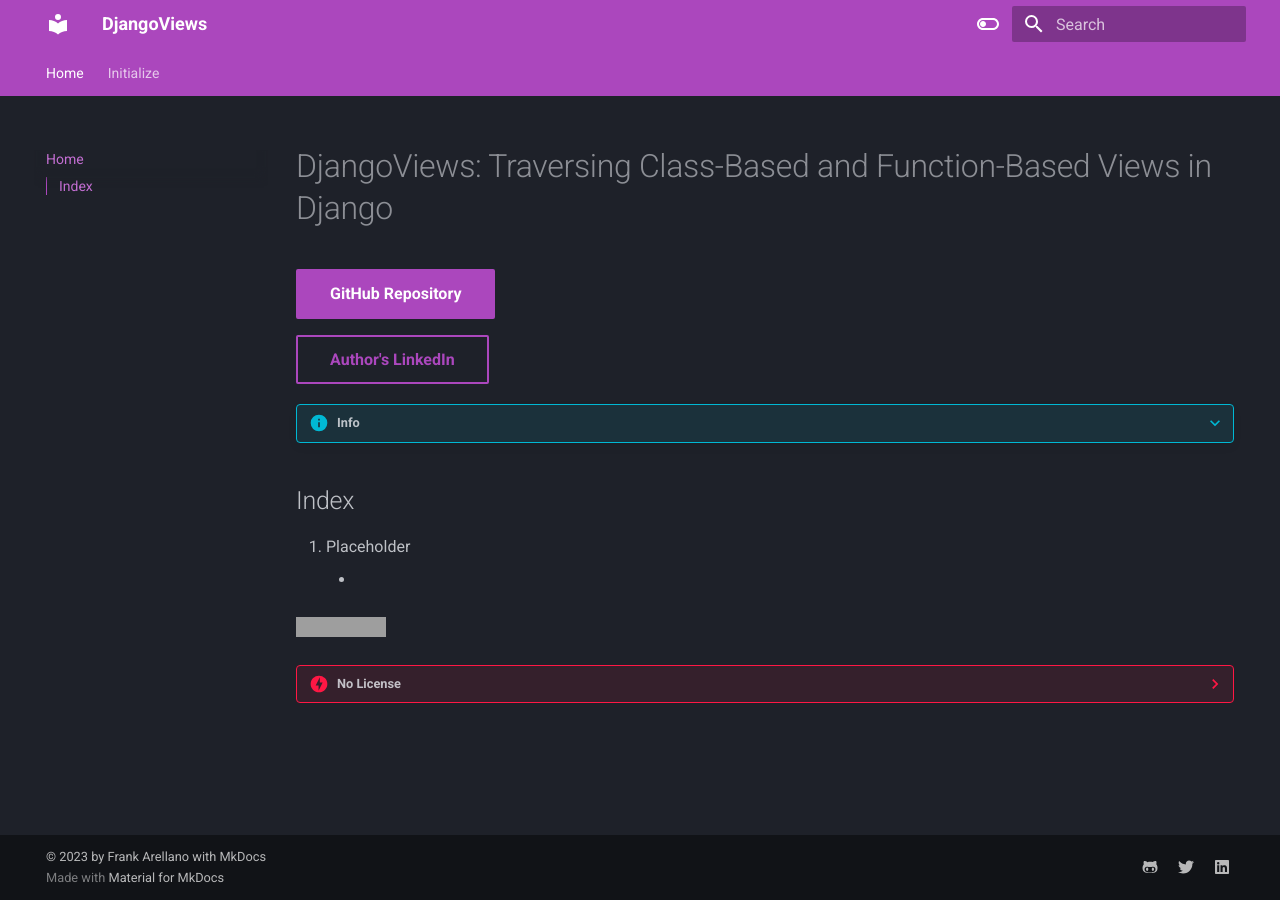
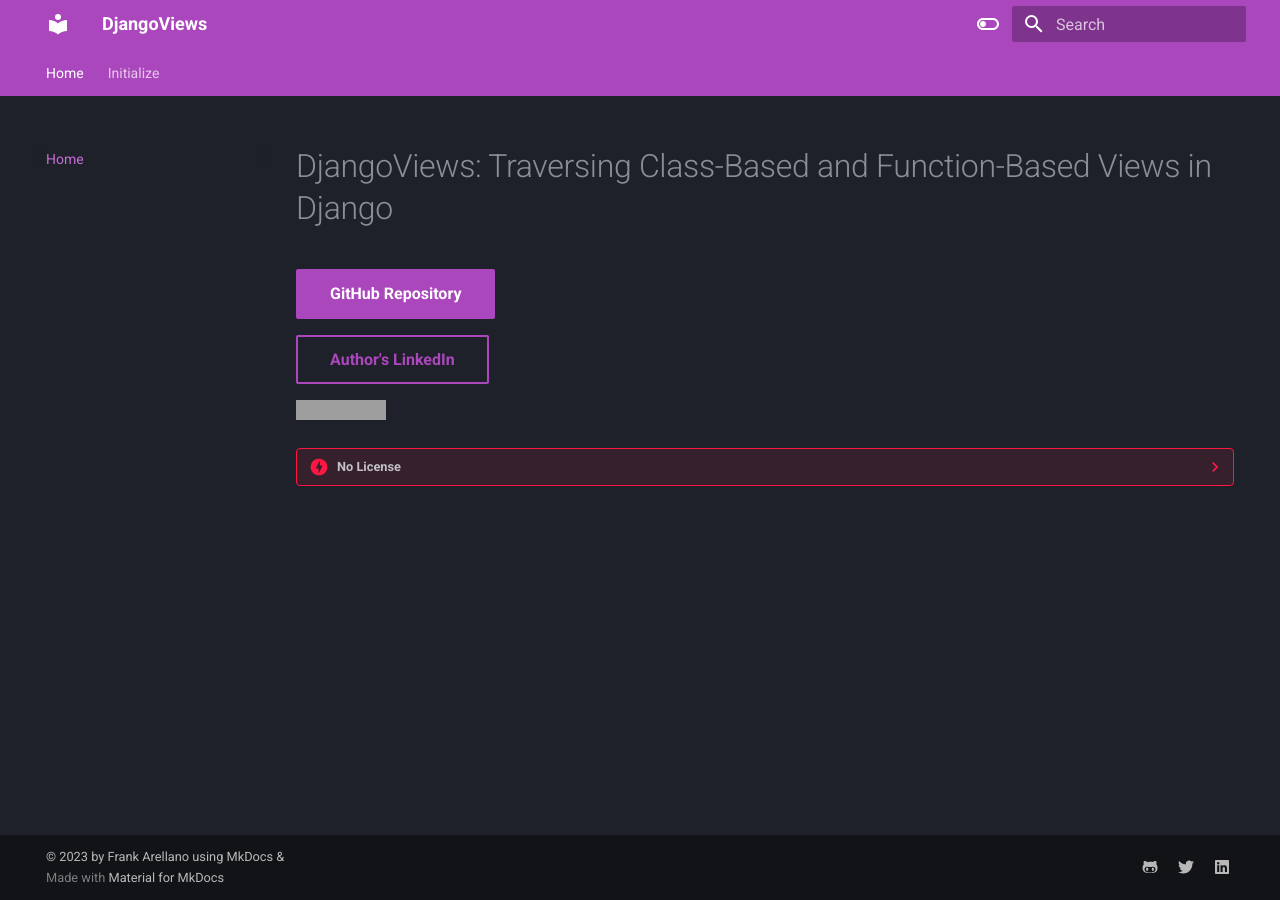
Before and after one commit to plexoio/djangoviews, an MkDocs documentation site: the page built from docs/index.md, in a window 1280 px wide. Built offline with MkDocs 1.6.1 and Material for MkDocs 9.7.7, drawn with Linux system fonts in a browser that asks for light colours; grey boxes are pictures that could not be loaded.

Commit message:
docs: update index.md user experience correct

```diff
--- a/docs/index.md
+++ b/docs/index.md
@@ -4,14 +4,6 @@
 
 [Author's LinkedIn](https://www.linkedin.com/in/arellanofrank/){ .md-button .md-button--info }
 
-???+ info "Info"
-
-
-## Index
-1. Placeholder
-    -
-
-
 [![No License](https://img.shields.io/badge/License-No_License-red)](about/LICENSE.md)
 
 ??? danger "No License"
--- a/mkdocs.yml
+++ b/mkdocs.yml
@@ -74,5 +74,5 @@
 
 copyright: |
   &copy; 2023 by <a href="https://github.com/plexoio"  target="_blank" rel="noopener">Frank Arellano</a>
-  with
-  <a href="https://www.mkdocs.org/"  target="_blank" rel="noopener">MkDocs</a>
+  using
+  <a href="https://www.mkdocs.org/"  target="_blank" rel="noopener">MkDocs</a> &
```
